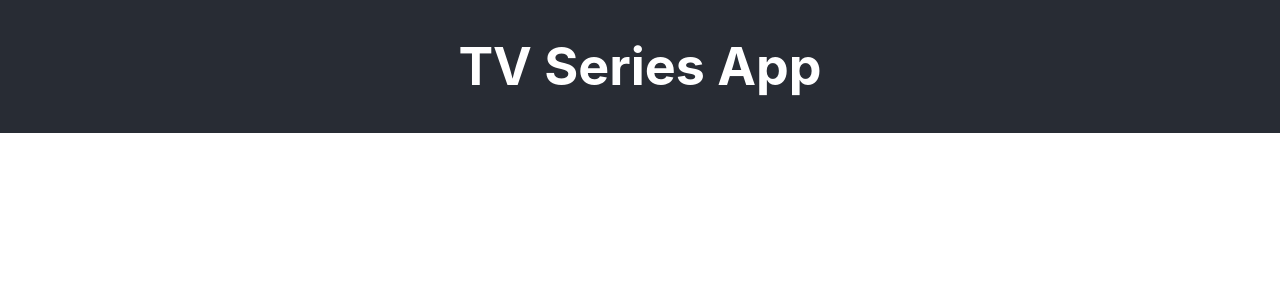
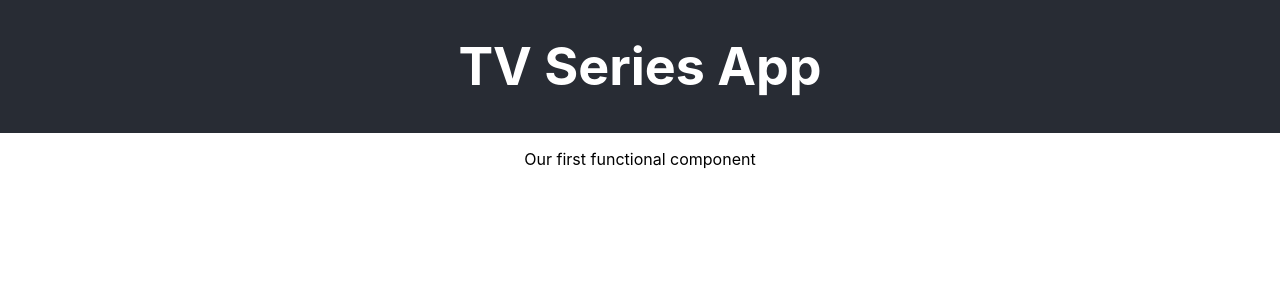
Before and after one commit to jiwonk42/my-tv-series, a React (Create React App) app: page / in a window 1280 px wide. Shown: the top 300 px of the page. Built offline with nearby package versions, Linux system fonts and the light colour scheme.

Commit message:
create Intro component and render inside App component

```diff
--- a/src/App.js
+++ b/src/App.js
@@ -1,5 +1,6 @@
 import React, { Component } from 'react';
 import './App.css';
+import Intro from './components/Intro/Intro';
 
 class App extends Component {
   render() {
@@ -8,6 +9,7 @@ class App extends Component {
         <header className="App-header">
           <h1 className="App-title">TV Series App</h1>
         </header>
+        <Intro />
       </div>
     );
   }
--- /dev/null
+++ b/src/components/Intro/Intro.js
@@ -0,0 +1,10 @@
+import React from 'react';
+
+const Intro = (props) => (
+  <p className="App-intro">
+    Our first functional component
+  </p>
+);
+
+
+export default Intro;
```
